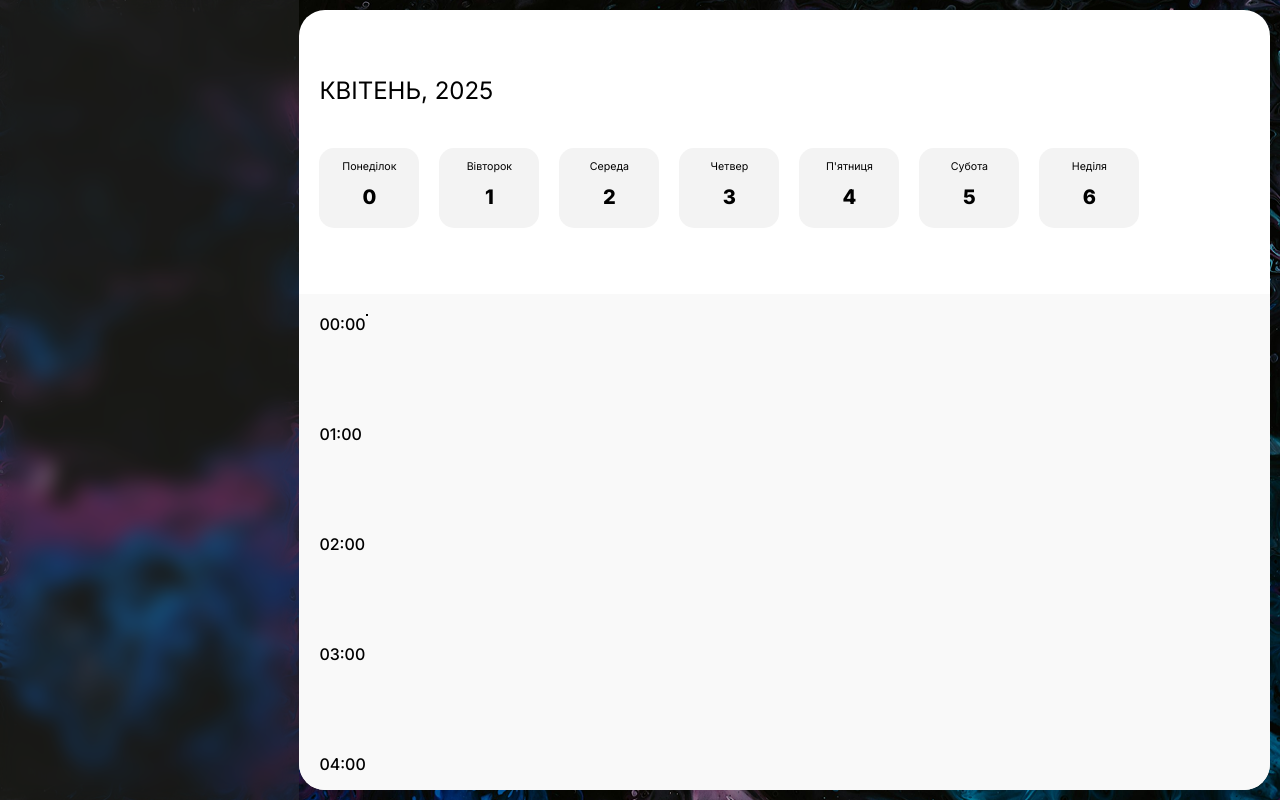
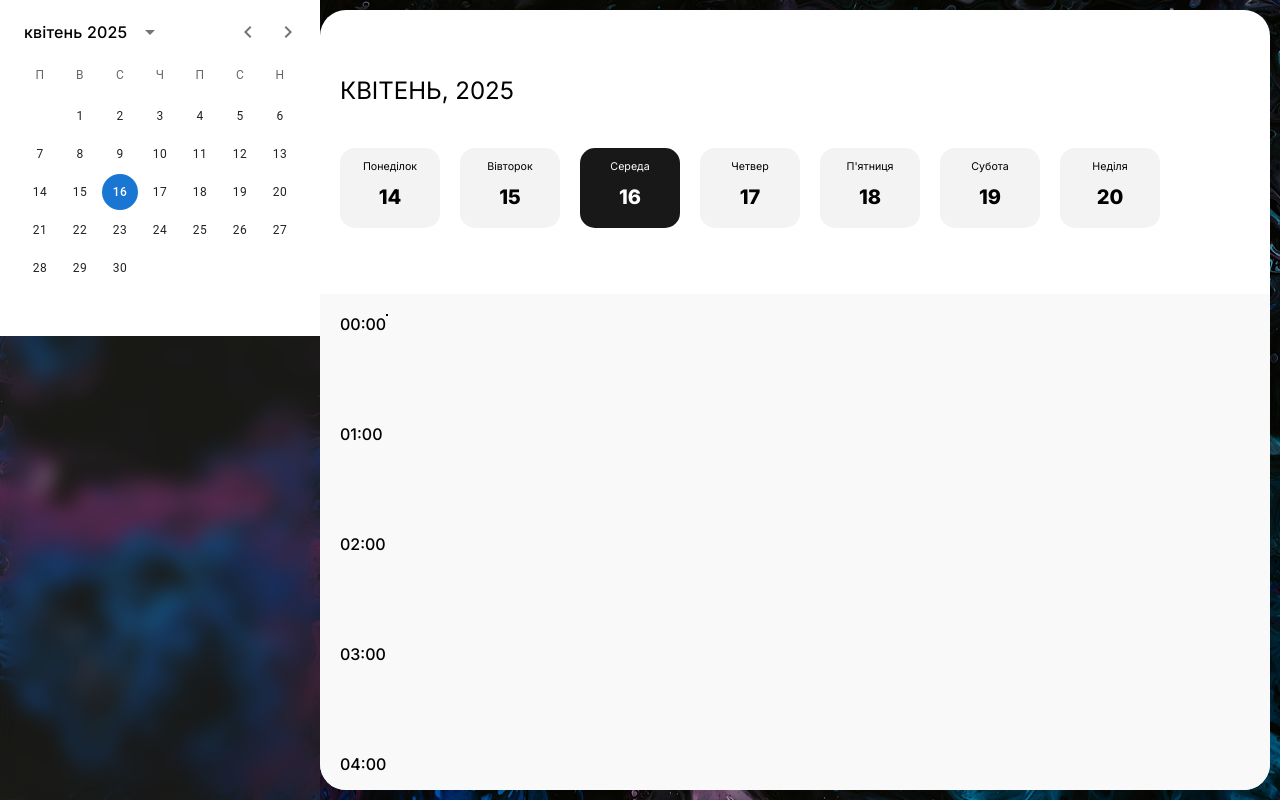
Before and after one commit to pawarts/task_manager, a React (Create React App) app: page / in a window 1280 px wide. Built offline with nearby package versions, Linux system fonts and the light colour scheme.

Commit message:
Added calendar

```diff
--- a/package.json
+++ b/package.json
@@ -6,13 +6,18 @@
     "@emotion/react": "^11.14.0",
     "@emotion/styled": "^11.14.0",
     "@mui/material": "^7.0.2",
+    "@mui/x-data-grid": "^8.0.0",
+    "@mui/x-date-pickers": "^8.0.0",
+    "@reduxjs/toolkit": "^2.7.0",
     "@testing-library/dom": "^10.4.0",
     "@testing-library/jest-dom": "^6.6.3",
     "@testing-library/react": "^16.3.0",
     "@testing-library/user-event": "^13.5.0",
+    "dayjs": "^1.11.13",
     "motion": "^12.7.4",
     "react": "^19.1.0",
     "react-dom": "^19.1.0",
+    "react-redux": "^9.2.0",
     "react-scripts": "5.0.1",
     "web-vitals": "^2.1.4"
   },
--- a/src/components/BaseComponents/AsideBlock/AsideBlock.jsx
+++ b/src/components/BaseComponents/AsideBlock/AsideBlock.jsx
@@ -1,9 +1,13 @@
-import s from "./style/AsideBlock.module.css"
+import Calendar from "./components/Calendar/Calendar";
+import s from "./style/AsideBlock.module.css";
 
 const AsideBlock = (props) => {
+
      return (
           <div className={s.wrapper}>
-               <div></div>
+               <div>
+                    <Calendar />
+               </div>
           </div>
      );
 };
--- /dev/null
+++ b/src/components/BaseComponents/AsideBlock/components/Calendar/Calendar.jsx
@@ -0,0 +1,48 @@
+import dayjs from "dayjs";
+import isBetweenPlugin from "dayjs/plugin/isBetween";
+import { AdapterDayjs } from "@mui/x-date-pickers/AdapterDayjs";
+import { LocalizationProvider } from "@mui/x-date-pickers/LocalizationProvider";
+import { DateCalendar } from "@mui/x-date-pickers";
+import "dayjs/locale/uk";
+import isoWeek from "dayjs/plugin/isoWeek";
+
+import {
+     setActiveDay,
+     setMondayDate,
+} from "../../../../../store/slices/dateSlice";
+import { useDispatch, useSelector } from "react-redux";
+
+dayjs.extend(isoWeek);
+dayjs.extend(isBetweenPlugin);
+dayjs.locale("uk");
+
+const Calendar = (props) => {
+     const date = useSelector((state) => state.date.activeDay);
+
+     const dispatch = useDispatch();
+
+     const weekRange = (value) => {
+          const day = new Date(value.$d).toISOString().split("T")[0];
+
+          const selectedDay = dayjs(day);
+          const firstDay = value.startOf("week").format("YYYY-MM-DD");
+          dispatch(setActiveDay(value.format("YYYY-MM-DD")));
+          dispatch(setMondayDate(firstDay));
+     };
+
+     return (
+          <div>
+               <LocalizationProvider
+                    dateAdapter={AdapterDayjs}
+                    adapterLocale="uk"
+               >
+                    <DateCalendar
+                         value={dayjs(date)}
+                         onChange={(newValue) => weekRange(newValue)}
+                    />
+               </LocalizationProvider>
+          </div>
+     );
+};
+
+export default Calendar;
--- a/src/components/BaseComponents/AsideBlock/style/AsideBlock.module.css
+++ b/src/components/BaseComponents/AsideBlock/style/AsideBlock.module.css
@@ -1,5 +1,10 @@
 .wrapper {
-     width: 31vw;
+     min-width: 320px;
+     max-width: 31vw;
      background: rgb(53, 53, 53, 0.4);
      backdrop-filter: blur(10px);
 }
+
+.wrapper > div{
+     background: #fff;
+}
--- a/src/components/Schedule/components/DayChoose/DayChoose.jsx
+++ b/src/components/Schedule/components/DayChoose/DayChoose.jsx
@@ -1,21 +1,31 @@
-import DayChooseButton from "./components/DayChooseButton/DayChooseButton"
-import s from "./style/DayChoose.module.css"
-
+import { useSelector } from "react-redux";
+import DayChooseButton from "./components/DayChooseButton/DayChooseButton";
+import s from "./style/DayChoose.module.css";
+import { useEffect, useState } from "react";
+import dayjs from "dayjs";
 
 const DayChoose = (props) => {
 
+     const [fullWeekDates, setFullWeekDates] = useState([]);
 
-    const day = Array.from({length: 7})
+     const mondayDate = useSelector((state) => state.date.mondayDate);
+     console.log(mondayDate)
 
-    return (
-        <div className={s.wrapper}>
-            {day.map((element, index) => {
-                return (
-                    <DayChooseButton key={index} day={index} />
-                )
-            })}
-        </div>
-    )
-}
+     useEffect(() => {
+          const week_dates = Array.from({ length: 7 }, (_, i) =>
+               dayjs(mondayDate).add(i, "day").format("YYYY-MM-DD")
+          );
+          setFullWeekDates(week_dates)
+     }, [mondayDate]);
 
-export default DayChoose
+
+     return (
+          <div className={s.wrapper}>
+               {fullWeekDates.map((element, index) => {
+                    return <DayChooseButton key={index} date={element} day={index}/>;
+               })}
+          </div>
+     );
+};
+
+export default DayChoose;
--- a/src/components/Schedule/components/DayChoose/components/DayChooseButton/DayChooseButton.jsx
+++ b/src/components/Schedule/components/DayChoose/components/DayChooseButton/DayChooseButton.jsx
@@ -1,16 +1,37 @@
-import s from "./style/DayChooseButton.module.css"
+import { useDispatch, useSelector } from "react-redux";
+import s from "./style/DayChooseButton.module.css";
+import { setActiveDay } from "../../../../../../store/slices/dateSlice";
 
 const DayChooseButton = (props) => {
+     const { day } = props;
 
-    const {day} = props
+     const dispatch = useDispatch();
 
-    const dayWeek = ["Понеділок", "Вівторок", "Середа", "Четвер", "П'ятниця", "Субота", "Неділя"]
-    return (
-        <button className={s.wrapper}>
-            <p className={s.day_title}>{dayWeek[day]}</p>
-            <p className={s.date_number}>{day}</p>
-        </button>
-    )
-}
+     const date = new Date(props.date);
 
-export default DayChooseButton
+     const dateISO = date.toISOString().split("T")[0];
+     const activeDay = useSelector((state) => state.date.activeDay);
+
+     const dayWeek = [
+          "Понеділок",
+          "Вівторок",
+          "Середа",
+          "Четвер",
+          "П'ятниця",
+          "Субота",
+          "Неділя",
+     ];
+     return (
+          <button
+               className={`${s.wrapper} ${
+                    activeDay === dateISO && s.wrapperActive
+               }`}
+               onClick={() => dispatch(setActiveDay(dateISO))}
+          >
+               <p className={s.day_title}>{dayWeek[day]}</p>
+               <p className={s.date_number}>{date.getDate()}</p>
+          </button>
+     );
+};
+
+export default DayChooseButton;
--- a/src/components/Schedule/components/DayChoose/components/DayChooseButton/style/DayChooseButton.module.css
+++ b/src/components/Schedule/components/DayChoose/components/DayChooseButton/style/DayChooseButton.module.css
@@ -1,4 +1,4 @@
-.wrapper{
+.wrapper {
      width: 100px;
      height: 80px;
 
@@ -13,13 +13,21 @@
      align-items: center;
 }
 
-.day_title{
+.wrapperActive{
+    background: #181818;
+}
+
+.wrapperActive > p{
+    color: #fff;
+}
+
+.day_title {
      font-size: 0.8em;
      text-align: center;
      margin: 12px 0;
 }
 
-.date_number{
+.date_number {
      font-size: 1.5em;
      font-weight: 800;
 }
--- a/src/components/Schedule/components/Table/components/TaskColumn/components/Task/Task.jsx
+++ b/src/components/Schedule/components/Table/components/TaskColumn/components/Task/Task.jsx
@@ -5,17 +5,17 @@ import { AnimatePresence, motion } from "framer-motion";
 
 import s from "./style/Task.module.css";
 import { useState } from "react";
+import { useSelector } from "react-redux";
 
 const Task = (props) => {
      const { task } = props;
 
      const [moreInfo, setMoreInfo] = useState(false);
 
-     const date = new Date().toISOString().split("T")[0];
+     const date = useSelector((state) => state.date.activeDay);
 
      if (date === task.date) {
           const start_time = Number(task.start_time.split(":")[0]);
-          console.log(start_time);
           const task_position = start_time;
           return (
                <div
--- a/src/index.js
+++ b/src/index.js
@@ -1,14 +1,18 @@
-import React from 'react';
-import ReactDOM from 'react-dom/client';
-import './index.css';
-import App from './App';
-import reportWebVitals from './reportWebVitals';
+import React from "react";
+import ReactDOM from "react-dom/client";
+import "./index.css";
+import App from "./App";
+import reportWebVitals from "./reportWebVitals";
+import { Provider } from "react-redux";
+import { store } from "./store/store";
 
-const root = ReactDOM.createRoot(document.getElementById('root'));
+const root = ReactDOM.createRoot(document.getElementById("root"));
 root.render(
-  <React.StrictMode>
-    <App />
-  </React.StrictMode>
+     <React.StrictMode>
+          <Provider store={store}>
+               <App />
+          </Provider>
+     </React.StrictMode>
 );
 
 // If you want to start measuring performance in your app, pass a function
--- /dev/null
+++ b/src/store/slices/dateSlice.js
@@ -0,0 +1,28 @@
+import { createSlice } from "@reduxjs/toolkit";
+import dayjs from "dayjs";
+import "dayjs/locale/uk";
+
+dayjs.locale("uk");
+
+console.log(dayjs().startOf("week"));
+
+const dateSlice = createSlice({
+     name: "date",
+     initialState: {
+          mondayDate: dayjs().startOf("week").format("YYYY-MM-DD"),
+          activeDay: dayjs().format("YYYY-MM-DD"),
+     },
+
+     reducers: {
+          setMondayDate(state, action) {
+               console.log("action")
+               state.mondayDate = action.payload;
+          },
+          setActiveDay(state, action) {
+               state.activeDay = action.payload;
+          },
+     },
+});
+
+export const { setMondayDate, setActiveDay } = dateSlice.actions;
+export default dateSlice.reducer;
--- /dev/null
+++ b/src/store/store.js
@@ -0,0 +1,7 @@
+import { configureStore } from '@reduxjs/toolkit'
+import dateSlice from './slices/dateSlice'
+export const store = configureStore({
+  reducer: {
+    date: dateSlice
+  },
+})
```
Also changed, not shown: 1 other file (tests, documents, lock files or other folders). Lines whose indentation alone changed are shown as unchanged.
